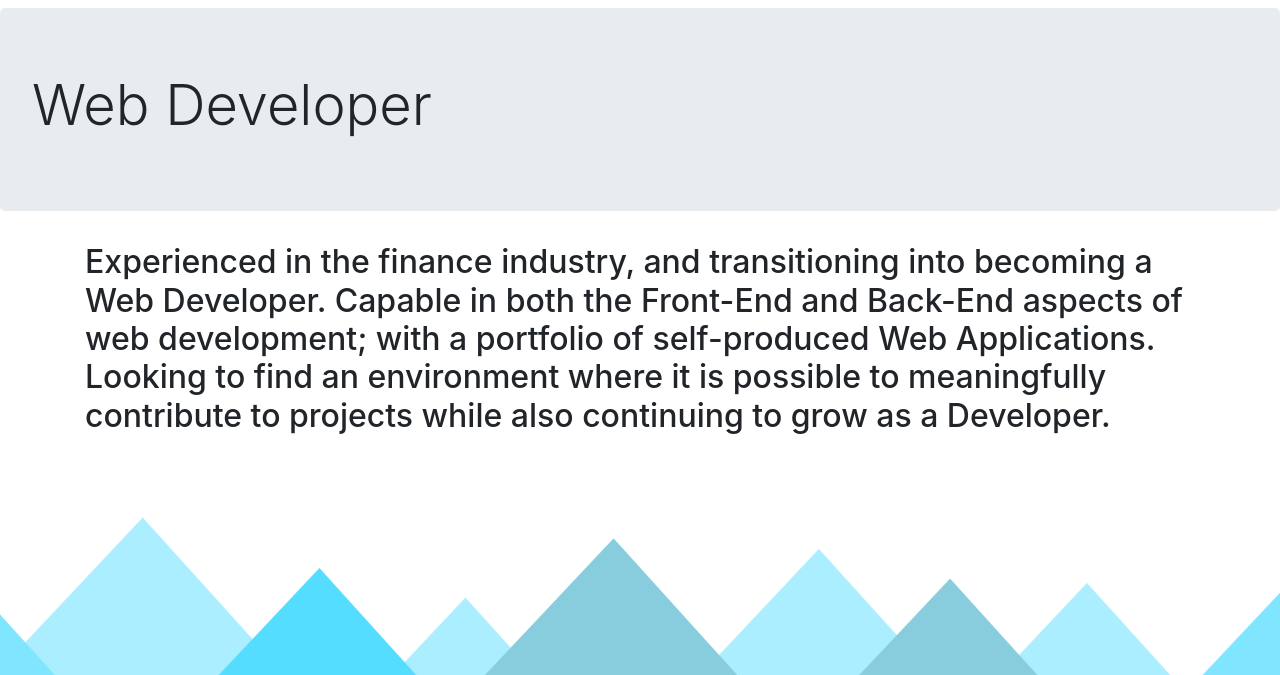
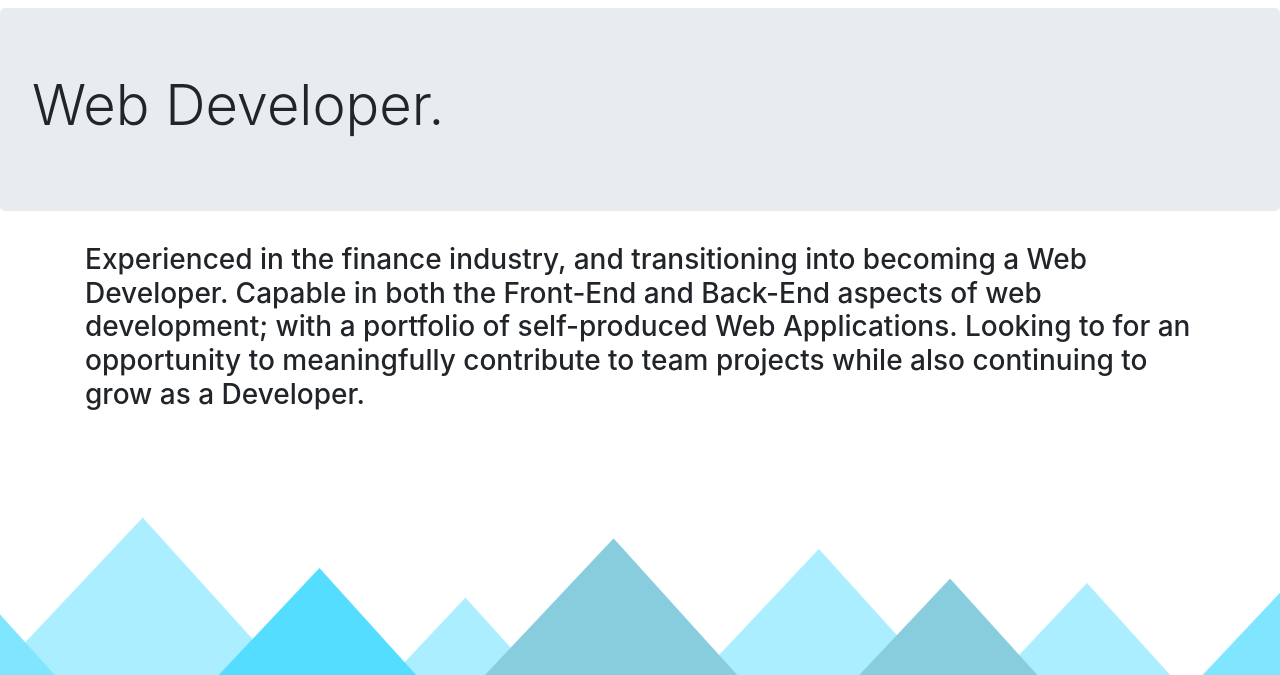
Before and after one commit to multapaucis/resume_site, a Django app: page / in a window 1280 px wide. Shown: the part 56-731 px from the top of the page. Run offline with Django 3.2, Linux system fonts and the light colour scheme; some libraries are stand-ins or nearby versions.

```diff
--- a/cv/templates/cv/index.html
+++ b/cv/templates/cv/index.html
@@ -2,12 +2,12 @@
 
 {% block header %}
 	<div class="jumbotron mt-2">
-		<h1 class="display-4">Web Developer</h1>
+		<h1 class="display-4">Web Developer. </h1>
 	</div>
 {% endblock header %}
 
 {% block content %}
 
-<h2>Experienced in the finance industry, and transitioning into becoming a Web Developer. Capable in both the Front-End and Back-End aspects of web development; with a portfolio of self-produced Web Applications. Looking to find an environment where it is possible to meaningfully contribute to projects while also continuing to grow as a Developer.</h2>
+<h3>Experienced in the finance industry, and transitioning into becoming a Web Developer. Capable in both the Front-End and Back-End aspects of web development; with a portfolio of self-produced Web Applications. Looking to for an opportunity to meaningfully contribute to team projects while also continuing to grow as a Developer.</h3>
 
 {% endblock content %}
```
